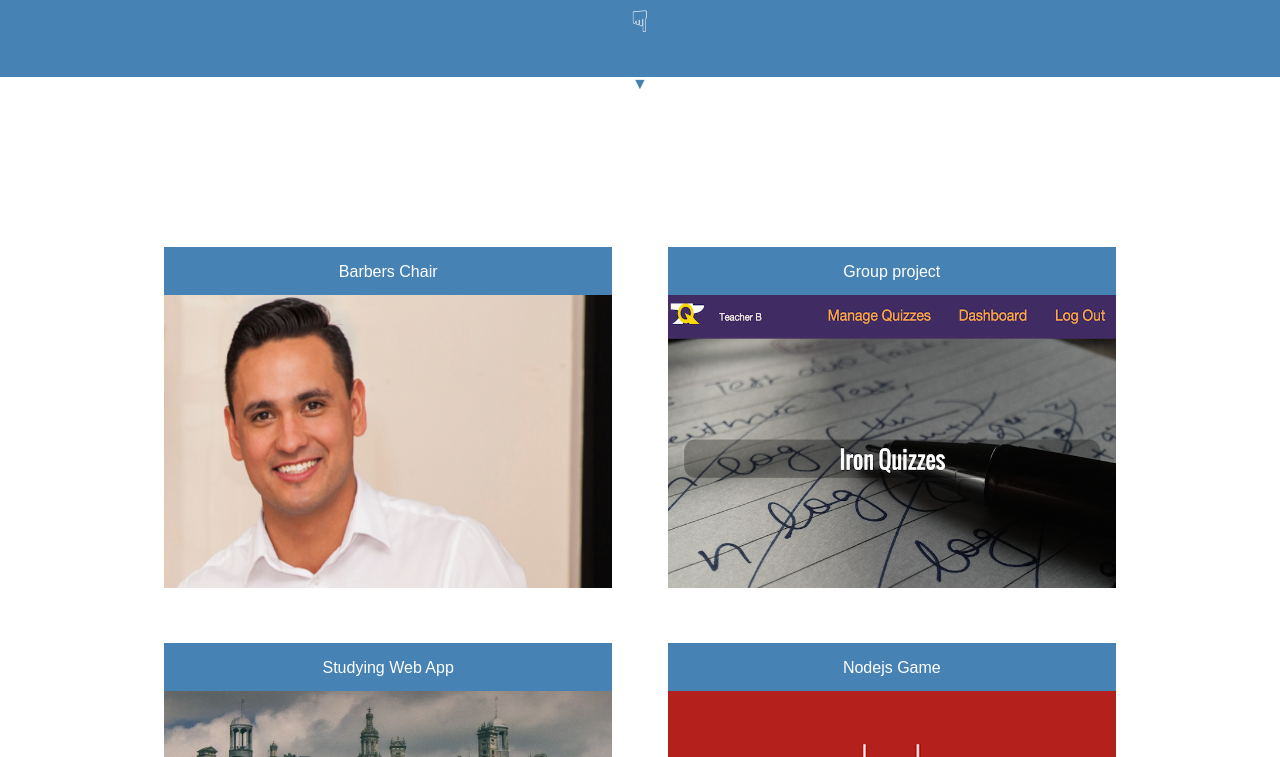
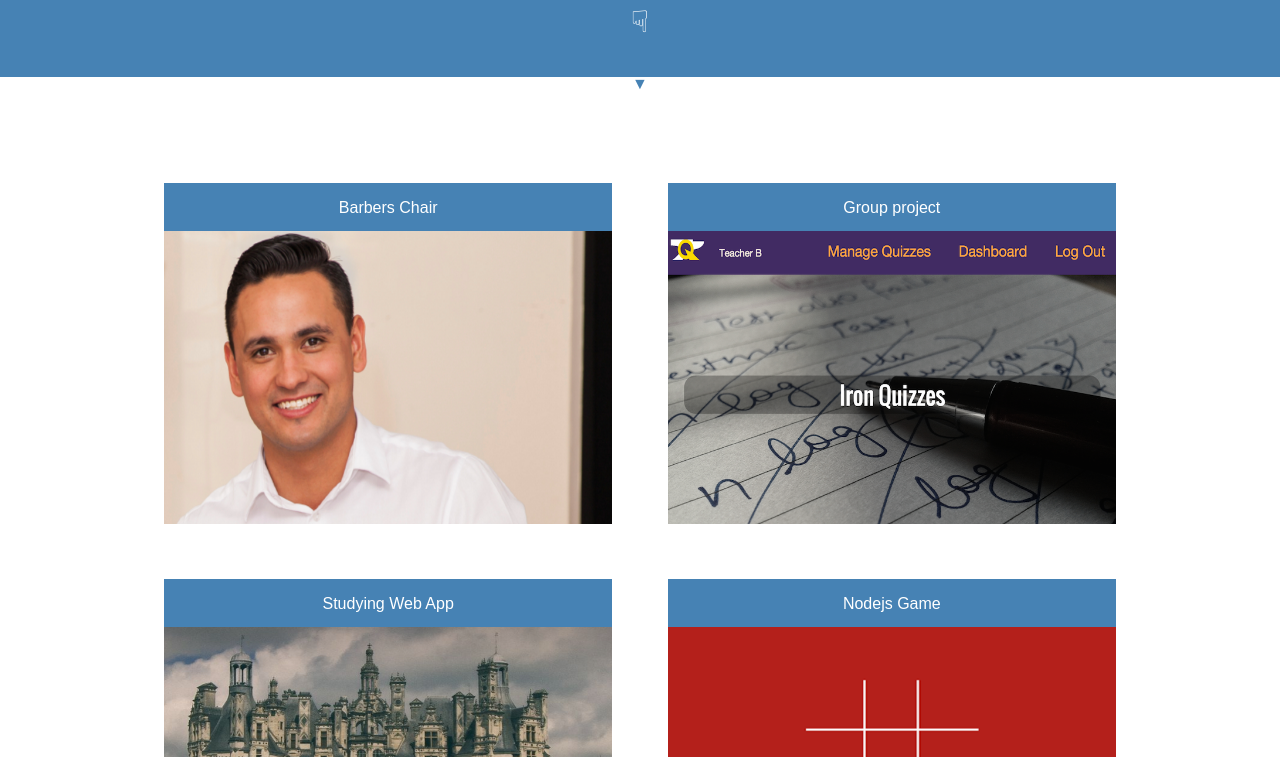
Before and after one commit to jw56578/mikeadossi.github.io, a plain HTML site: page index.html in a window 1280 px wide. Shown: the part 523-1280 px from the top of the page. Drawn offline with nearby package versions, Linux system fonts and the light colour scheme.

Commit message:
changed padding on portfolioSection container

```diff
--- a/css/styles.css
+++ b/css/styles.css
@@ -1,9 +1,5 @@
 /* TODO: create resume */
 /* TODO: Optiize for landscape mobile view?*/
-/* TODO: test it out on a mobile phone */
-/* TODO: Put site through a validator */
-/* TODO: Download icon-font from fontawesome, fontface is the css directory you'll need */
-/* TODO: Color in the background of your icon-fonts*/
 nav{
 	padding-top:20px;
 	background-color:transparent;
@@ -113,7 +109,8 @@ a:hover{
 #portfolioSection{
 	width:100%;
 	height:100%;
-	padding-top:10%;
+	padding-top:5%;
+	padding-bottom:5%;
 	text-align:center;
 	background-color:white;
 }
```
